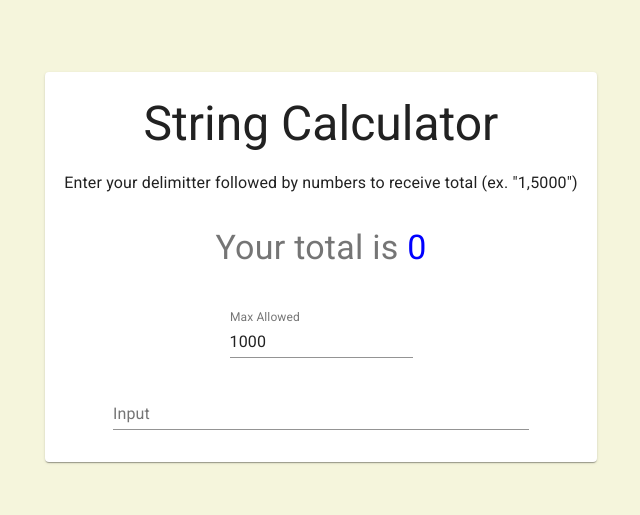
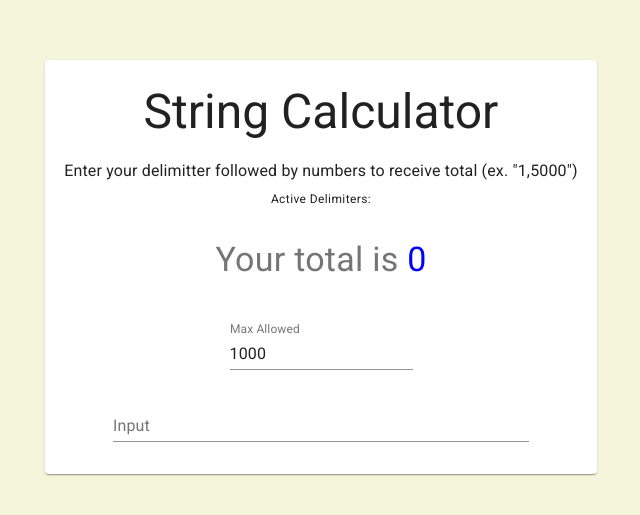
Before and after one commit to fancyaction/stringCalculator, a React app: page / in a window 1280 px wide. Shown: the part 133-648 px from the top of the page, without its empty margins (319-959 px from the left). Built offline with nearby package versions, Linux system fonts and the light colour scheme.

Commit message:
Add delimiter display chip field

```diff
--- a/src/Components/Calculator.js
+++ b/src/Components/Calculator.js
@@ -23,6 +23,8 @@ const useStyles = makeStyles(theme => ({
 
 export const getSplitInputs = input => input.split('\\n');
 
+const formatDelimiter = delimiter => delimiter.replace('\\', "").split('|');
+
 export const defaultDelimiters = '[,]'
 
 const DEFAULT_MAX_VALUE = 1000;
@@ -47,13 +49,13 @@ const Calculator = () => {
             delimiter = new Delimiter(defaultDelimiters, customDelimiter).getRegex();
             value = new Calculation(delimiter, values, max).getTotal();
 
-            return setTotal({ input, delimiter, value });
+            return setTotal({ input, delimiter: formatDelimiter(delimiter.source), value });
         }
 
         delimiter = new Delimiter(defaultDelimiters).getRegex();
         value = new Calculation(delimiter, input, max).getTotal();
 
-        setTotal({ input, delimiter, value });
+        setTotal({ input, delimiter: formatDelimiter(delimiter.source), value });
     };
 
     const handleMaxChange = ev => {
@@ -68,7 +70,7 @@ const Calculator = () => {
         <Container maxWidth="sm">
             <Paper className={classes.root}>
                 <Header />
-                <Display total={total.value} />
+                <Display total={total.value} delimiter={total.delimiter} />
                 <TextField
                     type="number"
                     id="maxInput"
--- a/src/Components/Display.js
+++ b/src/Components/Display.js
@@ -1,11 +1,20 @@
-import React from 'react';
-import Typography from '@material-ui/core/Typography';
+import React, { Fragment } from 'react';
+import { Chip, Typography } from '@material-ui/core';
 
-const Display = ({ total }) => {
+
+const Display = ({ total, delimiter }) => {
     return (
-        <Typography color="textSecondary" variant="h4" style={{ margin: '25px 0' }}>
-            Your total is <span style={{ color: 'blue' }}>{total}</span>
-        </Typography>
+        <Fragment>
+            <div>
+                <Typography variant="caption" display="block" gutterBottom>
+                    Active Delimiters:
+                </Typography>
+                {delimiter && delimiter.map((item, i) => <Chip label={item} key={item + i} color="primary" style={{ margin: '0 .1rem' }} />)}
+            </div>
+            <Typography color="textSecondary" variant="h4" style={{ margin: '25px 0' }}>
+                Your total is <span style={{ color: 'blue' }}>{total}</span>
+            </Typography>
+        </Fragment>
     )
 }
 
```
